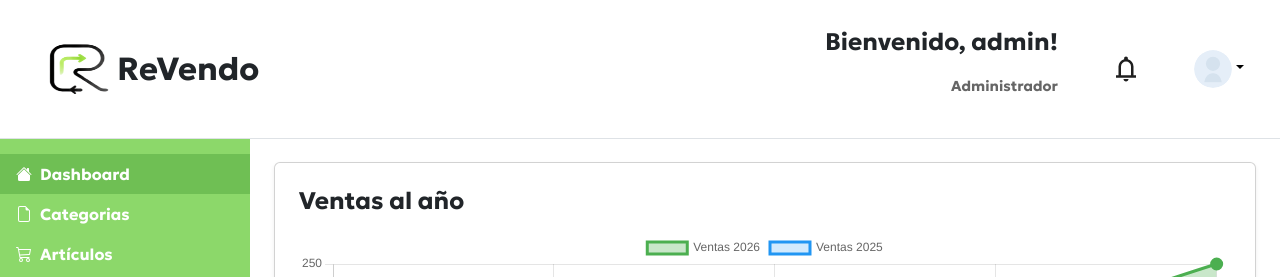
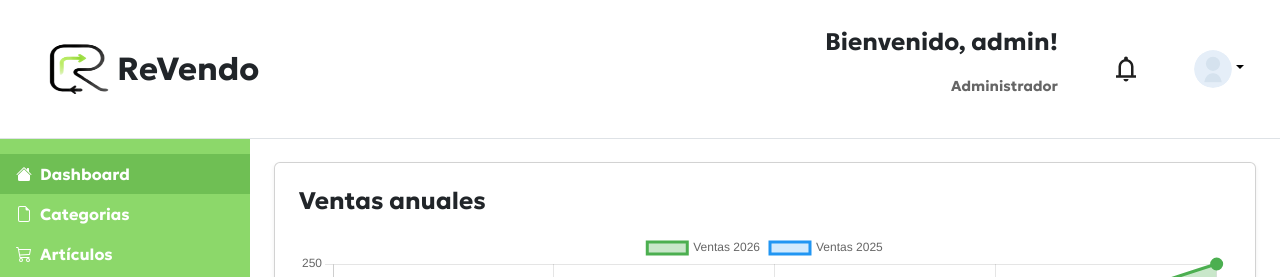
Before and after one commit to mozonas/MASTER-UNIR-PROYECTO-REVENDO-FRONTEND, an Angular app: page /admin/dashboard in a window 1280 px wide. Shown: the top 277 px of the page. Built offline with nearby package versions, Linux system fonts and the light colour scheme.

Commit message:
fix: graficas

```diff
--- a/src/app/pages/admin/admin-dashboard/admin-dashboard.component.html
+++ b/src/app/pages/admin/admin-dashboard/admin-dashboard.component.html
@@ -1,7 +1,7 @@
 
   <!-- gráfica -->
  <div class="chart-container card p-4 shadow-sm">
-  <h4 class="mb-3">Ventas al año</h4>
+  <h4 class="mb-3">Ventas anuales</h4>
   <canvas id="ventasAnualesChart"></canvas>
 </div>
 
```
